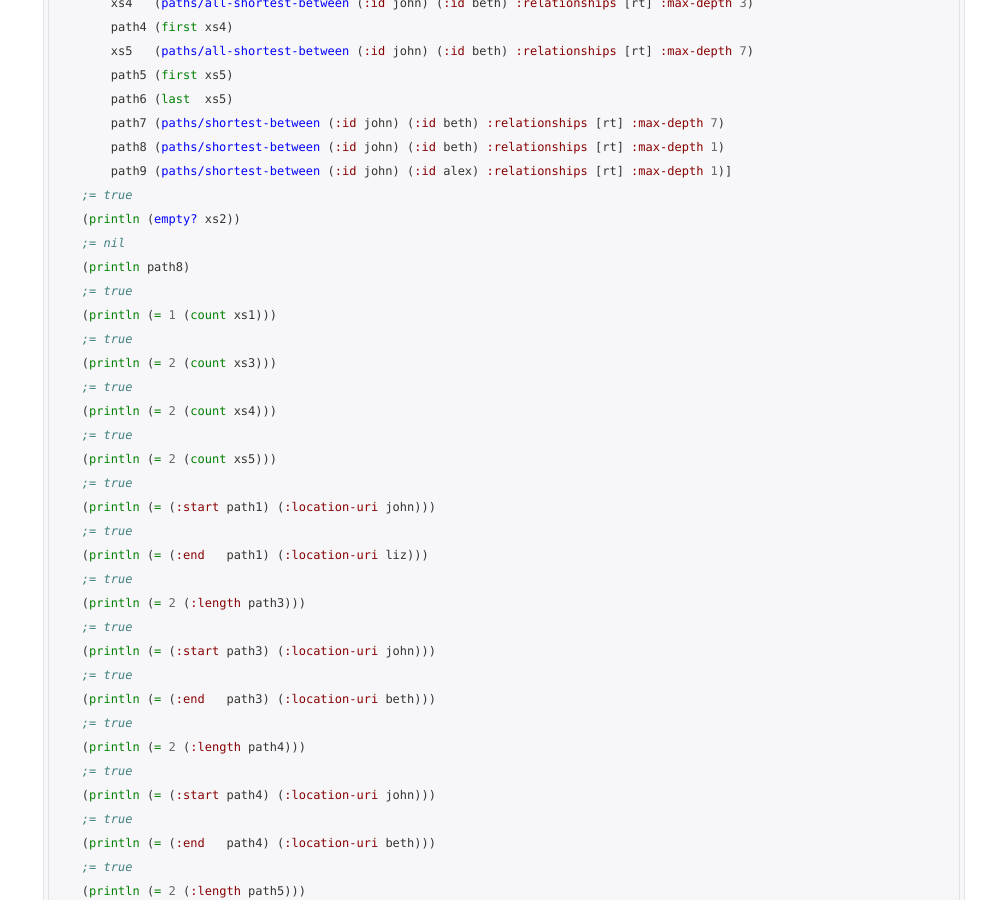
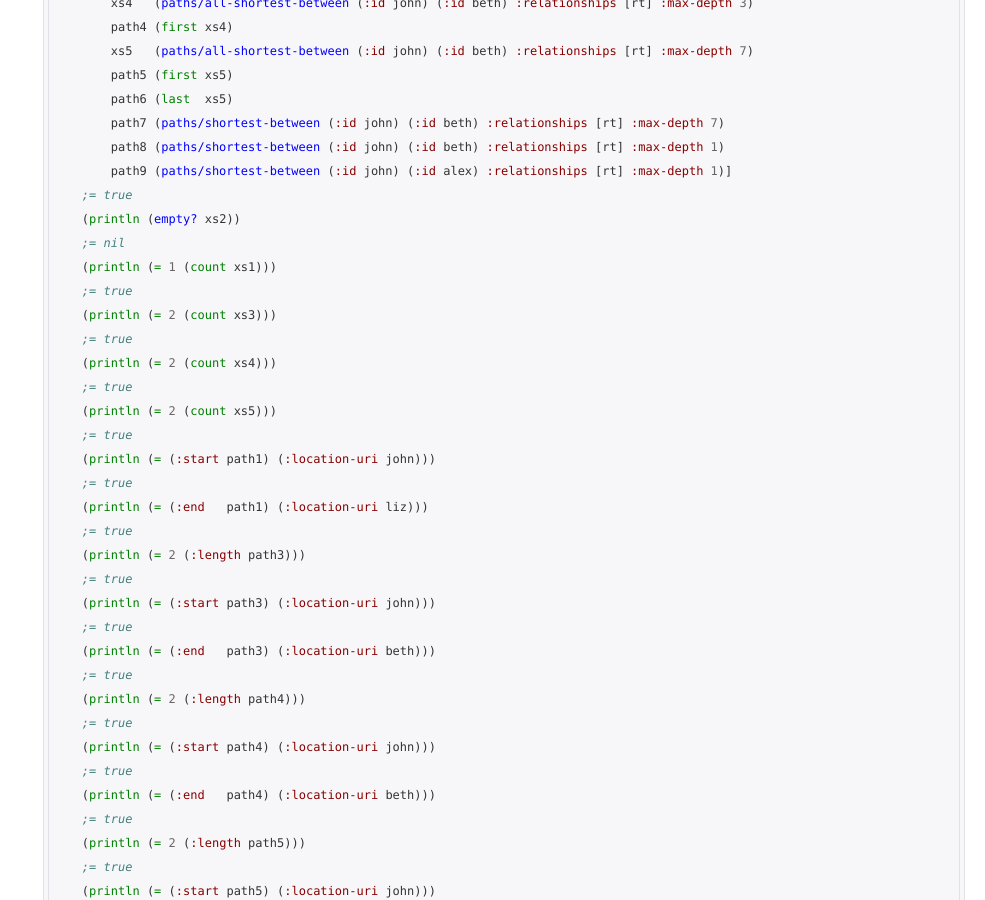
Before and after one commit to clojurewerkz/neocons.docs, a Jekyll site: the page built from articles/traversing.md, in a window 1280 px wide and 900 px high, scrolled down 4059 px. Shown: the whole window, without its empty margins (295-1280 px from the left). Built offline with Jekyll 4.4.1, drawn with Linux system fonts in a browser that asks for light colours; some web fonts are replaced; Markdown is read by kramdown in place of the engine named in the settings; comment, search, counter and statistics services are not loaded.

Commit message:
Remove some confusing lines
It made sense when it was part of the test suite but not
in this example.

```diff
--- a/articles/traversing.md
+++ b/articles/traversing.md
@@ -216,8 +216,6 @@ An example that demonstrates several of those functions:
     ;= true
     (println (empty? xs2))
     ;= nil
-    (println path8)
-    ;= true
     (println (= 1 (count xs1)))
     ;= true
     (println (= 2 (count xs3)))
```
